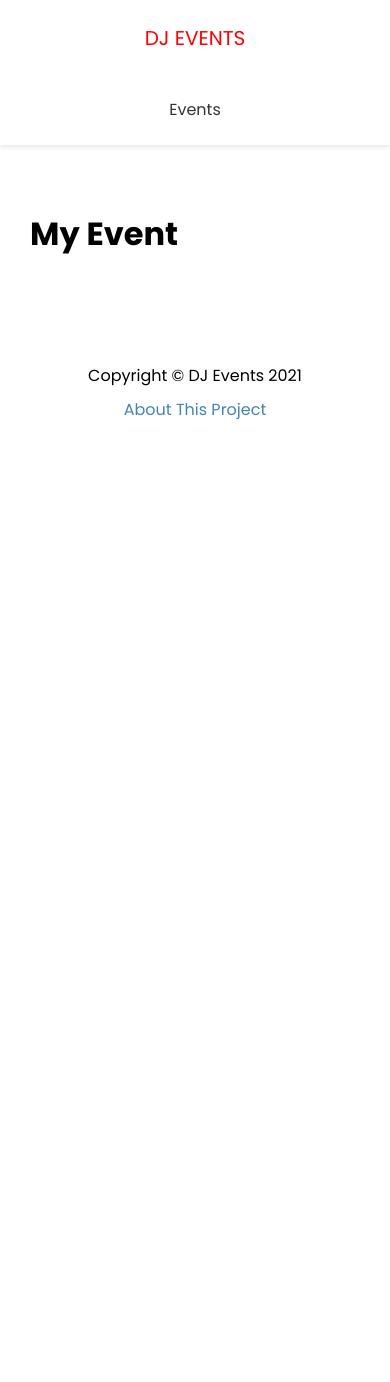
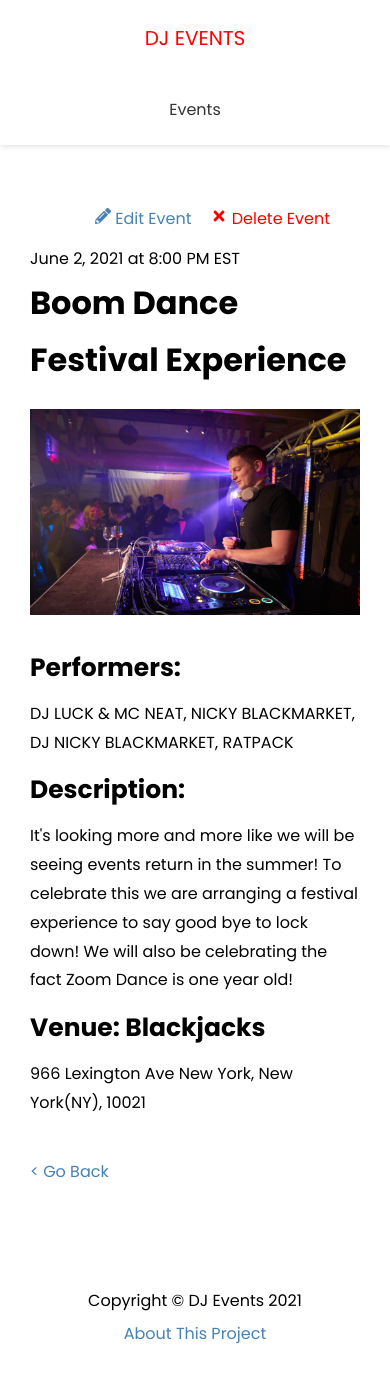
Before and after one commit to sedwards93/Events, a Next.js app: page /events/boom-dance-festival-experience in a window 390 px wide. Shown: the top 1382 px of the page. Before the commit the page ends 844 px from the top, so only its background shows below. Built offline with nearby package versions, Linux system fonts and the light colour scheme; no server answers.

Commit message:
Completed frontend ahead of strapi implementation

```diff
--- a/pages/events/[slug].js
+++ b/pages/events/[slug].js
@@ -1,9 +1,57 @@
 import Layout from "@/components/Layout";
+import { API_URL } from "@/config/index";
+import styles from "@/styles/Event.module.css";
+import Link from "next/link";
+import Image from "next/image";
+import { FaPencilAlt, FaTimes } from "react-icons/fa";
 
-export default function EventPage() {
+export default function EventPage({ evt }) {
+  const deleteEvent = (e) => {
+    console.log("delete");
+  };
   return (
     <Layout>
-      <h1>My Event</h1>
+      <div className={styles.event}>
+        <div className={styles.controls}>
+          <Link href={"/events/edit/${evt.id"}>
+            <a>
+              <FaPencilAlt /> Edit Event
+            </a>
+          </Link>
+          <a href="#" className={styles.delete} onClick={deleteEvent}>
+            <FaTimes /> Delete Event
+          </a>
+        </div>
+        <span>
+          {evt.date} at {evt.time}
+        </span>
+        <h1>{evt.name}</h1>
+        {evt.image && (
+          <div className={styles.image}>
+            <Image src={evt.image} width={960} height={600} />
+          </div>
+        )}
+        <h3>Performers:</h3>
+        <p>{evt.performers}</p>
+        <h3>Description:</h3>
+        <p>{evt.description}</p>
+        <h3>Venue: {evt.venue}</h3>
+        <p>{evt.address}</p>
+
+        <Link href="/events">
+          <a className={styles.back}>{"<"} Go Back</a>
+        </Link>
+      </div>
     </Layout>
   );
 }
+
+export async function getServerSideProps({ query: { slug } }) {
+  const res = await fetch(`${API_URL}/api/events/${slug}`);
+  const events = await res.json();
+  return {
+    props: {
+      evt: events[0],
+    },
+  };
+}
--- /dev/null
+++ b/styles/Event.module.css
@@ -0,0 +1,32 @@
+.event {
+  position: relative;
+  padding-top: 40px;
+}
+
+.event h3 {
+  font-size: 25px;
+}
+
+.event p {
+  margin: 10px 0;
+}
+
+.image {
+  margin-bottom: 20px;
+}
+
+.controls {
+  position: absolute;
+  right: 30px;
+  top: 0;
+}
+
+.delete {
+  margin-left: 20px;
+  color: red;
+}
+
+.back {
+  display: block;
+  margin-top: 40px;
+}
--- /dev/null
+++ b/styles/EventItem.module.css
@@ -0,0 +1,27 @@
+.event {
+  display: flex;
+  justify-content: space-between;
+  align-items: center;
+  margin: 20px 0;
+  padding: 13px;
+  box-shadow: 2px 3px 5px rgba(0, 0, 0, 0.1);
+}
+
+.img {
+  flex: 1;
+  margin: 10px;
+}
+
+.info {
+  flex: 2;
+}
+
+@media (max-width: 600px) {
+  .event {
+    flex-direction: column;
+    text-align: center;
+  }
+  .info {
+    margin-bottom: 20px;
+  }
+}
```
Also changed, not shown: components/EventItem.js (added, +29 -0 lines), pages/events/index.js (+19 -2 lines), pages/index.js (+11 -1 lines).
